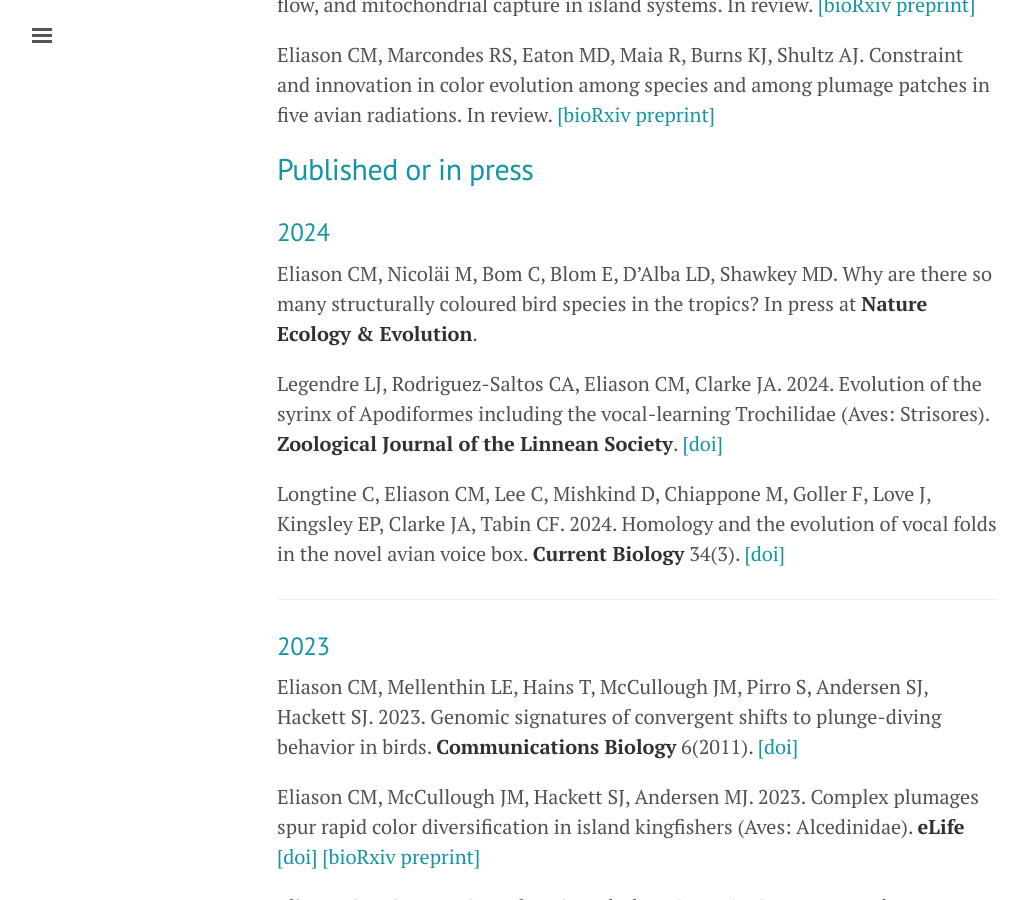
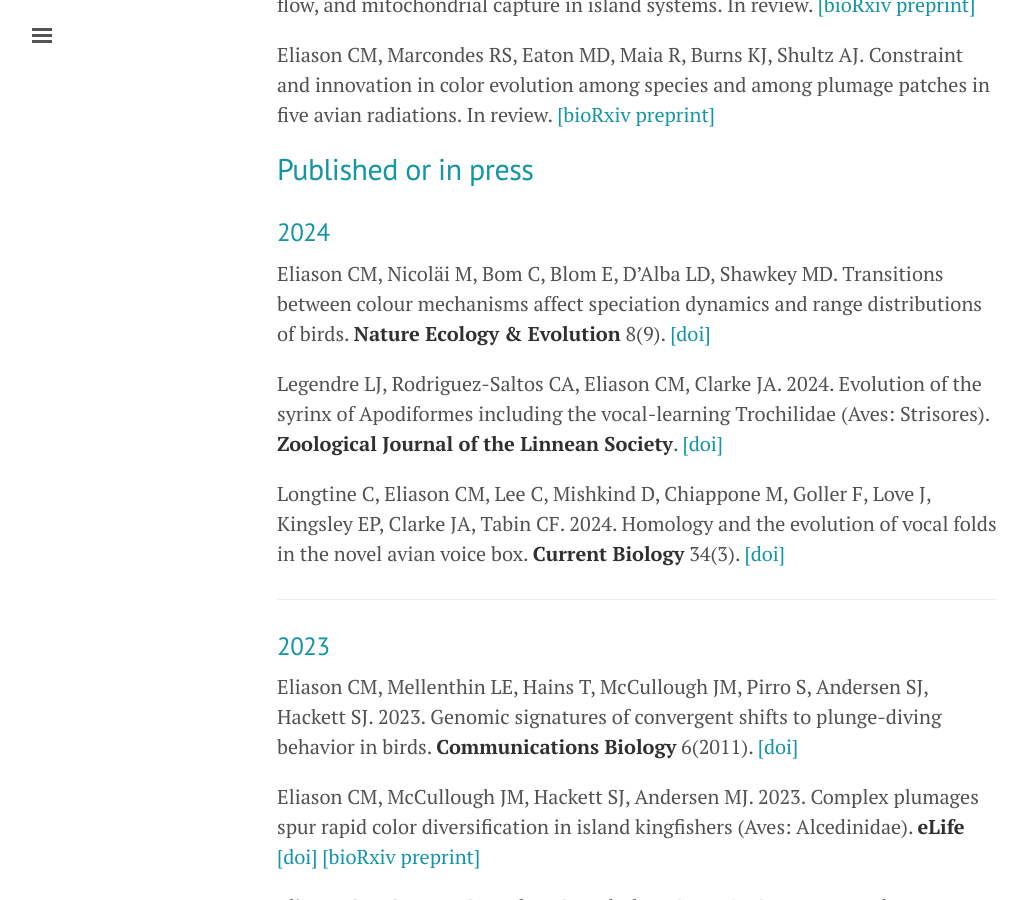
Before and after one commit to celiason/celiason.github.io, a Jekyll site: the page built from 2-publications.md, in a window 1280 px wide and 900 px high, scrolled down 360 px. Shown: the whole window, without its empty margins (3-1030 px from the left). Built offline with Jekyll 4.4.1, drawn with Linux system fonts in a browser that asks for light colours.

Commit message:
Update 2-publications.md

```diff
--- a/2-publications.md
+++ b/2-publications.md
@@ -15,7 +15,7 @@ Eliason CM, Marcondes RS, Eaton MD, Maia R, Burns KJ, Shultz AJ. Constraint and
 
 ### 2024
 
-Eliason CM, Nicoläi M, Bom C, Blom E, D'Alba LD, Shawkey MD. Why are there so many structurally coloured bird species in the tropics? In press at __Nature Ecology & Evolution__.
+Eliason CM, Nicoläi M, Bom C, Blom E, D'Alba LD, Shawkey MD. Transitions between colour mechanisms affect speciation dynamics and range distributions of birds. __Nature Ecology & Evolution__ 8(9). [[doi]](https://doi.org/10.1038/s41559-024-02487-5)
 
 Legendre LJ, Rodriguez-Saltos CA, Eliason CM, Clarke JA. 2024. Evolution of the syrinx of Apodiformes including the vocal-learning Trochilidae (Aves: Strisores). __Zoological Journal of the Linnean Society__. [[doi]](https://doi.org/10.1093/zoolinnean/zlae001)
 
```
